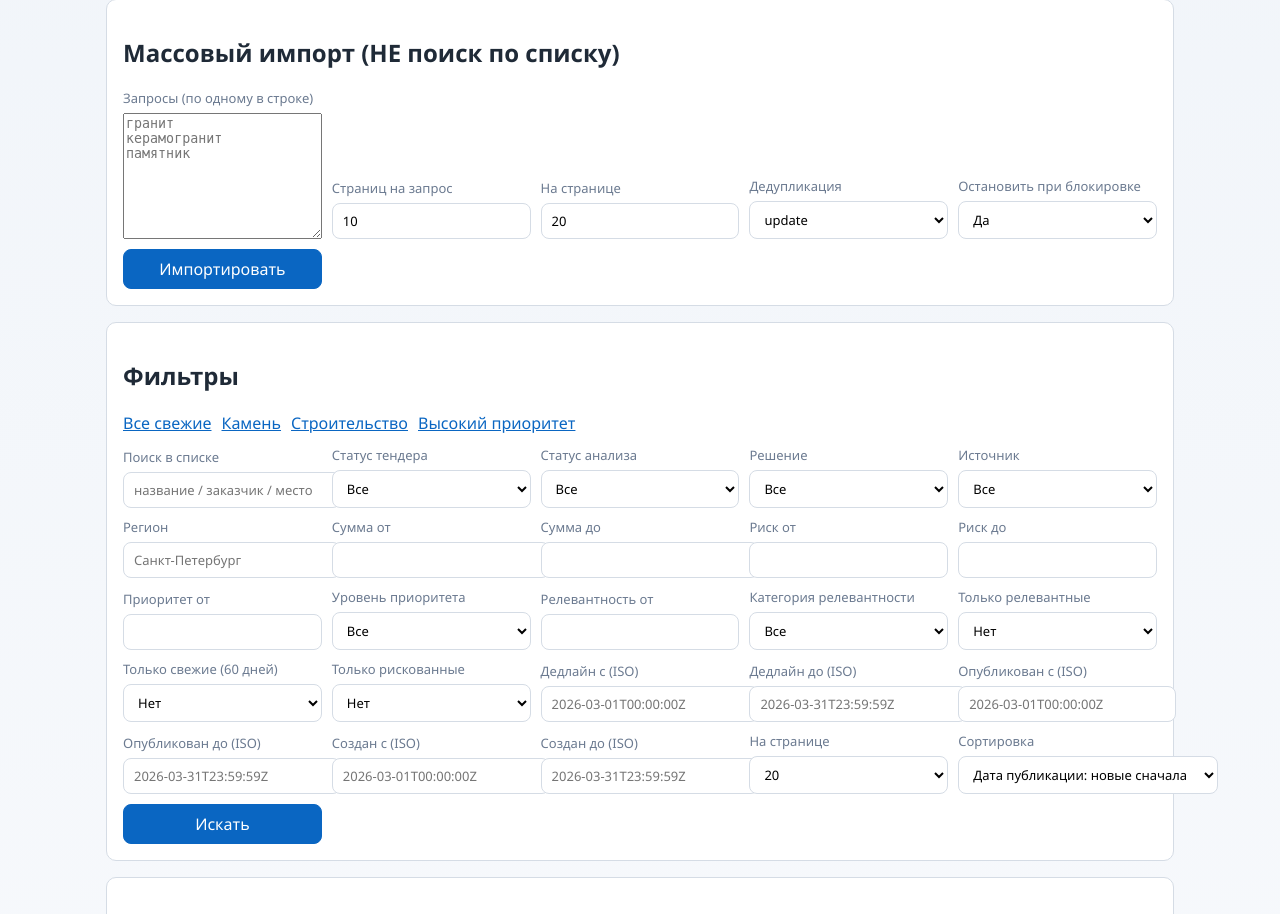
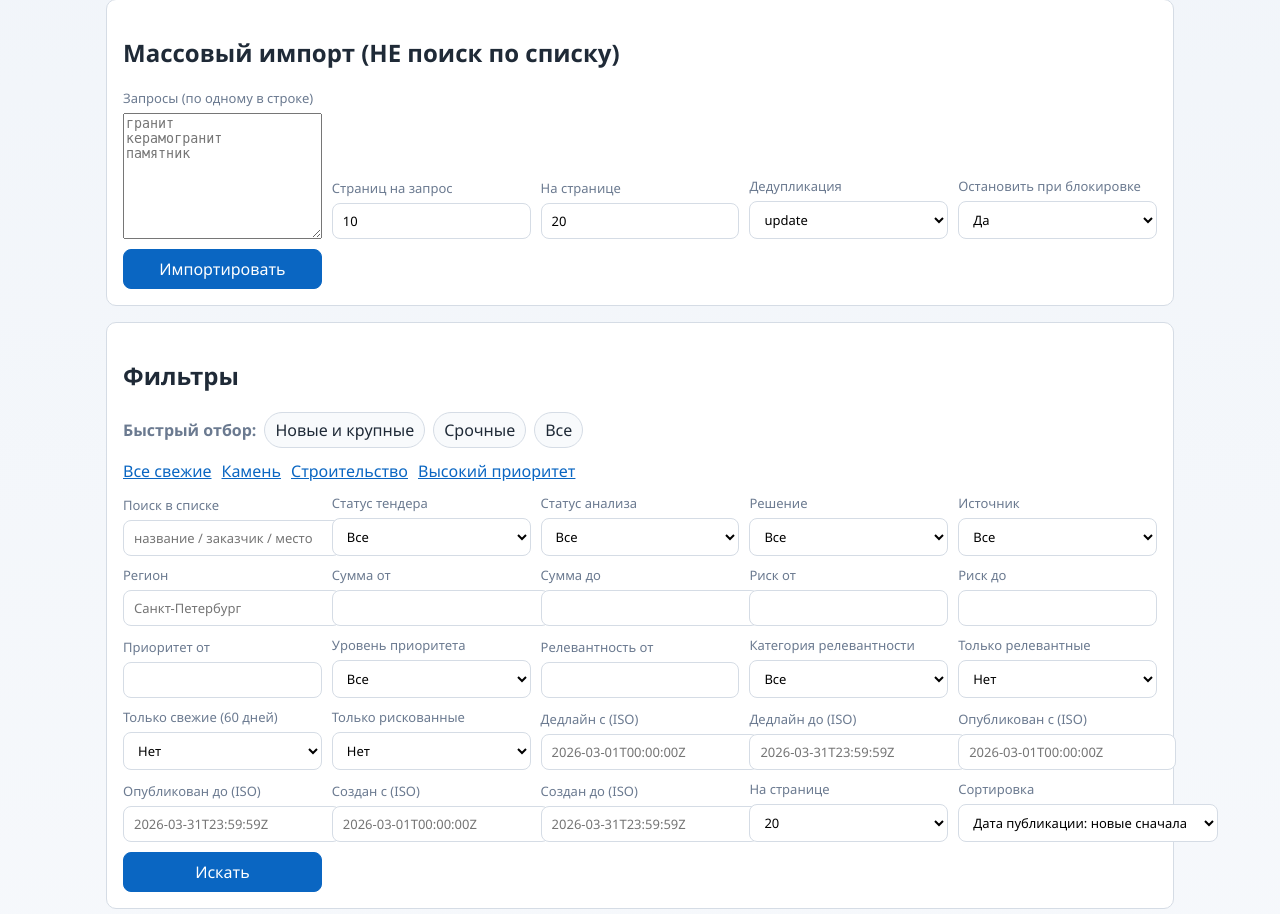
Before and after one commit to kamniking-art/tender-ai-backend, a FastAPI app: template app/web/templates/tenders.html in a window 1280 px wide. Shown: the part 989-1903 px from the top of the page. Run offline with FastAPI, Linux system fonts and the light colour scheme; the template is opened without the code that fills it, so the values that code supplies are empty.

Commit message:
Add quick filter presets for tenders list

```diff
--- a/app/web/router.py
+++ b/app/web/router.py
@@ -1356,6 +1356,13 @@ async def tenders_page(
         "sort_by": sort_mode,
     }
 
+    urgent_deadline_to = (datetime.now(UTC) + timedelta(days=14)).replace(microsecond=0).isoformat().replace("+00:00", "Z")
+    quick_pick_urls = {
+        "new_and_large": f"/web/tenders?{_query_string({'fresh_only': 'true', 'sort_by': 'published_desc', 'price_min': '3000000', 'page_size': page_size})}",
+        "urgent": f"/web/tenders?{_query_string({'fresh_only': 'true', 'sort_by': 'deadline_asc', 'deadline_to': urgent_deadline_to, 'page_size': page_size})}",
+        "all": "/web/tenders",
+    }
+
     prev_qs = _query_string({**base_filters, "page": page - 1}) if page > 1 else ""
     next_qs = _query_string({**base_filters, "page": page + 1}) if page < total_pages else ""
 
@@ -1421,6 +1428,7 @@ async def tenders_page(
             tender_relevance=tender_relevance,
             tender_decisions=tender_decisions,
             relevance_categories=RELEVANCE_CATEGORIES,
+            quick_pick_urls=quick_pick_urls,
             ingest_result={
                 "status": ingest_status,
                 "message": ingest_message,
--- a/app/web/static/styles.css
+++ b/app/web/static/styles.css
@@ -390,6 +390,30 @@ pre {
   margin-bottom: 12px;
 }
 
+.quick-picks {
+  display: flex;
+  align-items: center;
+  flex-wrap: wrap;
+  gap: 8px;
+  margin-bottom: 12px;
+}
+
+.quick-picks-label {
+  color: var(--muted);
+  font-weight: 600;
+}
+
+.quick-pick-chip {
+  display: inline-block;
+  padding: 6px 10px;
+  border: 1px solid var(--line);
+  border-radius: 999px;
+  background: #f8fafc;
+  text-decoration: none;
+  color: inherit;
+  white-space: nowrap;
+}
+
 .mvp-summary-grid {
   display: grid;
   grid-template-columns: repeat(auto-fit, minmax(220px, 1fr));
--- a/app/web/templates/tenders.html
+++ b/app/web/templates/tenders.html
@@ -113,6 +113,12 @@
 
 <section class="card">
   <h2>Фильтры</h2>
+  <div class="quick-picks">
+    <span class="quick-picks-label">Быстрый отбор:</span>
+    <a class="quick-pick-chip" href="{{ quick_pick_urls.new_and_large }}">Новые и крупные</a>
+    <a class="quick-pick-chip" href="{{ quick_pick_urls.urgent }}">Срочные</a>
+    <a class="quick-pick-chip" href="{{ quick_pick_urls.all }}">Все</a>
+  </div>
   <div class="quick-filters">
     <a href="/web/tenders?fresh_only=true">Все свежие</a>
     <a href="/web/tenders?fresh_only=true&relevance_category=камень / гранит / памятники">Камень</a>
```
